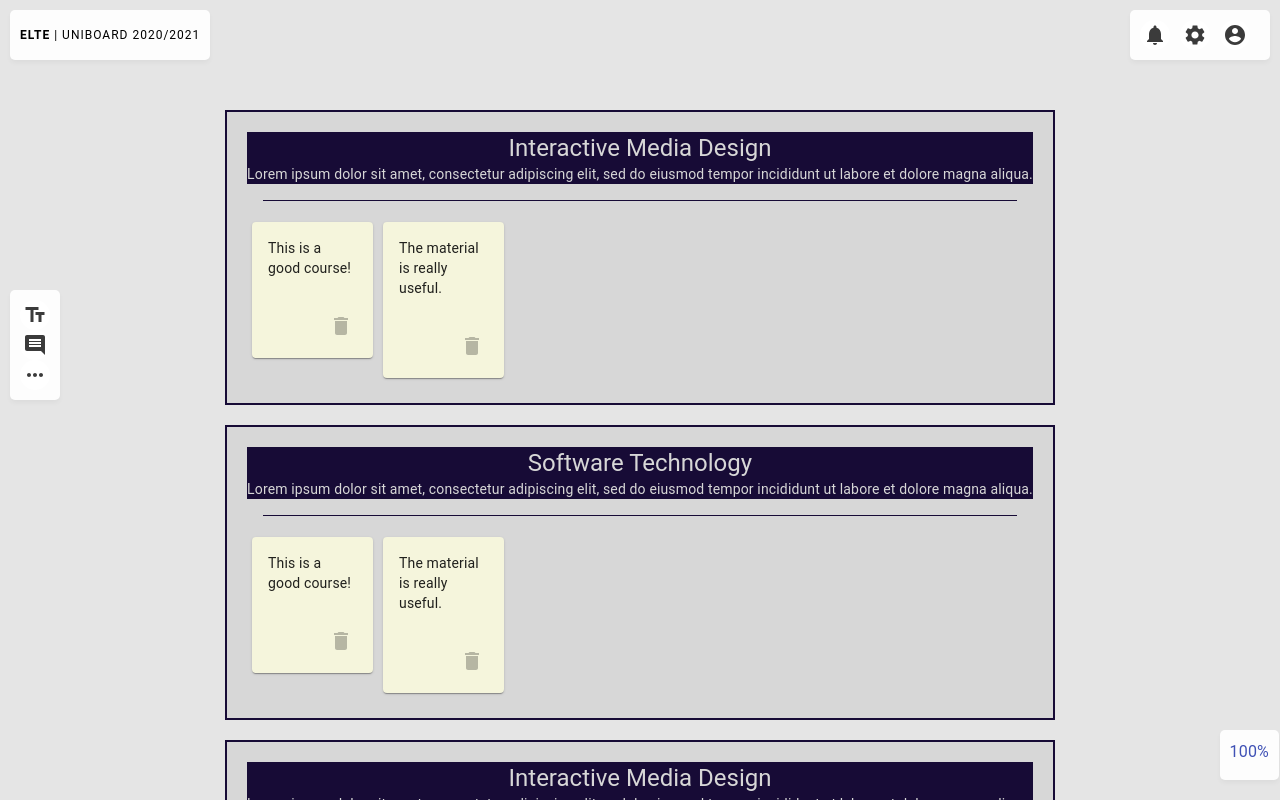
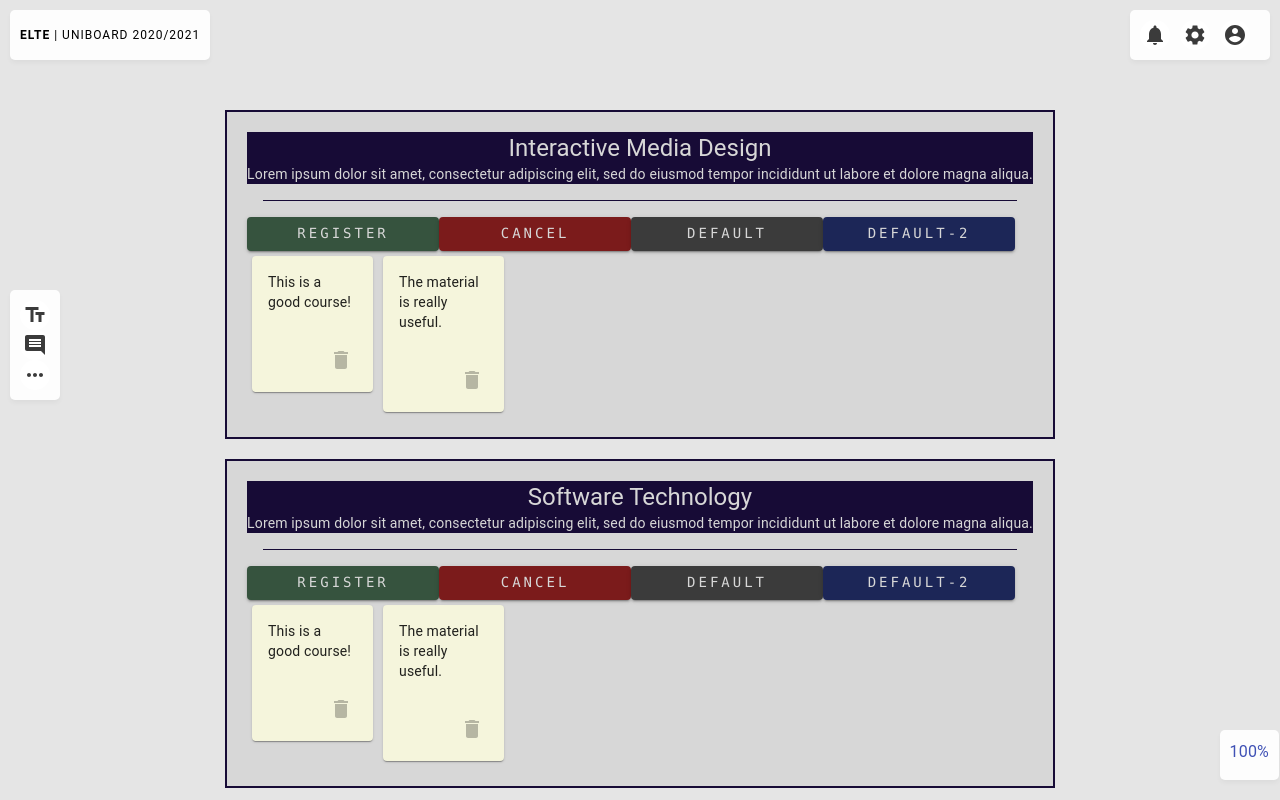
Before and after one commit to medaharrat/uni-board, a Next.js app: page / in a window 1280 px wide. Built offline with nearby package versions, Linux system fonts and the light colour scheme.

Commit message:
adding custom-button component

```diff
--- a/src/components/Course/Circle/index.js
+++ b/src/components/Course/Circle/index.js
@@ -4,6 +4,7 @@ import { Box, Divider, Grid } from "@material-ui/core";
 import Intro from "../Intro";
 import Comments from "../../Comments";
 import Content from "../../Content";
+import CustomButton from "../../CustomButton";
 
 const Circle = ({ course }) => {
     const classes = useStyles();
@@ -29,6 +30,10 @@ const Circle = ({ course }) => {
             </Grid>
 
             <Divider light className={classes.divider}/>
+            <CustomButton text="register" type="register">  </CustomButton>
+            <CustomButton text="cancel" type="cancel">  </CustomButton>
+            <CustomButton text="Default" type="default">  </CustomButton>
+            <CustomButton text="Default-2" type="Default_2">  </CustomButton>
 
             <Comments comments={course.comments} />
         </Box>
--- /dev/null
+++ b/src/components/CustomButton/index.js
@@ -0,0 +1,39 @@
+
+import React from "react";
+import { useStyles } from "./styles";
+import {Button} from "@material-ui/core";
+
+const CustomButton = ({text,type}) => {
+    const classes = useStyles();
+
+    if (type =="register")
+    return (
+            <Button variant="contained" className={classes.register} align = 'center'>
+            {text}</Button>
+
+    );
+    else
+    if (type =="cancel")
+    return (
+        <Button variant="contained" className={classes.cancel} align = 'center'>
+        {text}</Button>
+    );
+
+    else
+    if (type =="default")
+
+    return (
+        <Button variant="contained" className={classes.default} align = 'center'>
+        {text}</Button>
+
+);
+else
+    return (
+        <Button variant="contained" className={classes.default_2} align = 'center'>
+        {text}</Button>
+
+);
+default_2
+}
+
+export default CustomButton;
--- /dev/null
+++ b/src/components/CustomButton/styles.js
@@ -0,0 +1,70 @@
+import { makeStyles } from '@material-ui/core/styles';
+import palette from '../../static/palette';
+
+const useStyles = makeStyles({
+  default: {
+    width: '192px',
+    height: '34px',
+    padding: '1px 7px 2px',
+    backgroundColor: palette.button.gray,
+    color: palette.text.light_gray,
+    color: palette.text.light_gray,
+    fontFamily: "Lucida Console",
+    letterSpacing: '3px',
+    '&:hover': {
+      cursor: 'pointer',
+      backgroundColor: palette.background.dark_2,
+
+    }
+  },
+  default_2: {
+    width: '192px',
+    height: '34px',
+    padding: '1px 7px 2px',
+    backgroundColor: palette.background.dark_blue2,
+    color: palette.text.light_gray,
+    color: palette.text.light_gray,
+    fontFamily: "Lucida Console",
+    letterSpacing: '3px',
+    '&:hover': {
+      cursor: 'pointer',
+      backgroundColor: palette.background.dark_2,
+
+    }
+  },
+  register: {
+    width: '192px',
+    height: '34px',
+    padding: '1px 7px 2px',
+    backgroundColor: palette.button.green,
+    color: palette.text.light_gray,
+    fontFamily: "Lucida Console",
+    letterSpacing: '3px',
+
+    '&:hover': {
+      cursor: 'pointer',
+      backgroundColor: palette.background.dark_2,
+    },
+  },
+  cancel: {
+    width: '192px',
+    height: '34px',
+    backgroundColor: palette.button.red,
+    color: palette.text.light_gray,
+    color: palette.text.light_gray,
+    fontFamily: "Lucida Console",
+    padding: '1px 7px 2px',
+    letterSpacing: '3px',
+
+    '&:hover': {
+      cursor: 'pointer',
+      backgroundColor: palette.background.dark_2,
+
+
+    },
+
+  },
+
+});
+
+export { useStyles };
--- a/src/static/palette.js
+++ b/src/static/palette.js
@@ -75,7 +75,12 @@ const palette = {
     light: '#e5e5e5',
     dark_blue: '#170b36'
   },
-
+  button: {
+    green: "#36533E",
+    red: "#7B1B1B",
+    gray :'#3b3b3b',
+    blue: "#0B2244"
+  }
 
 };
 
```
